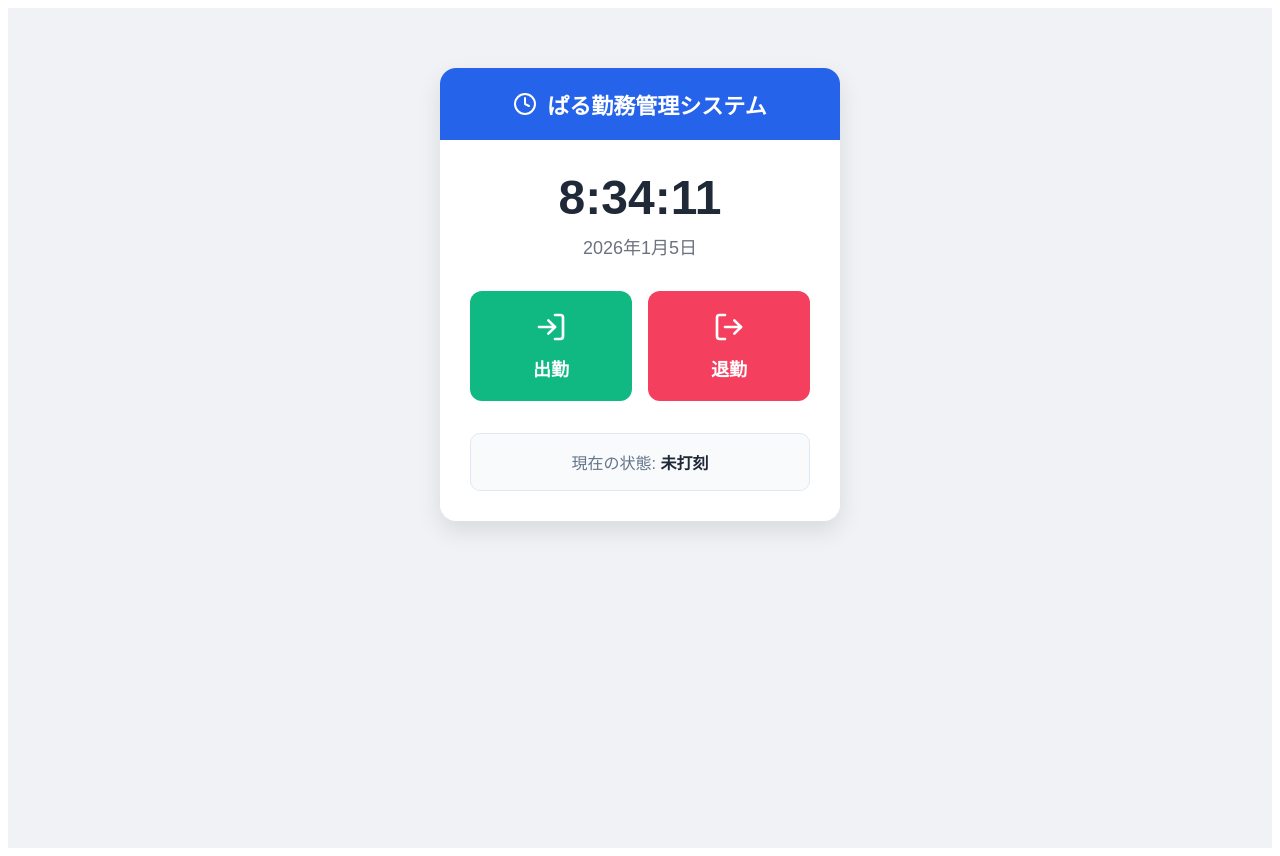
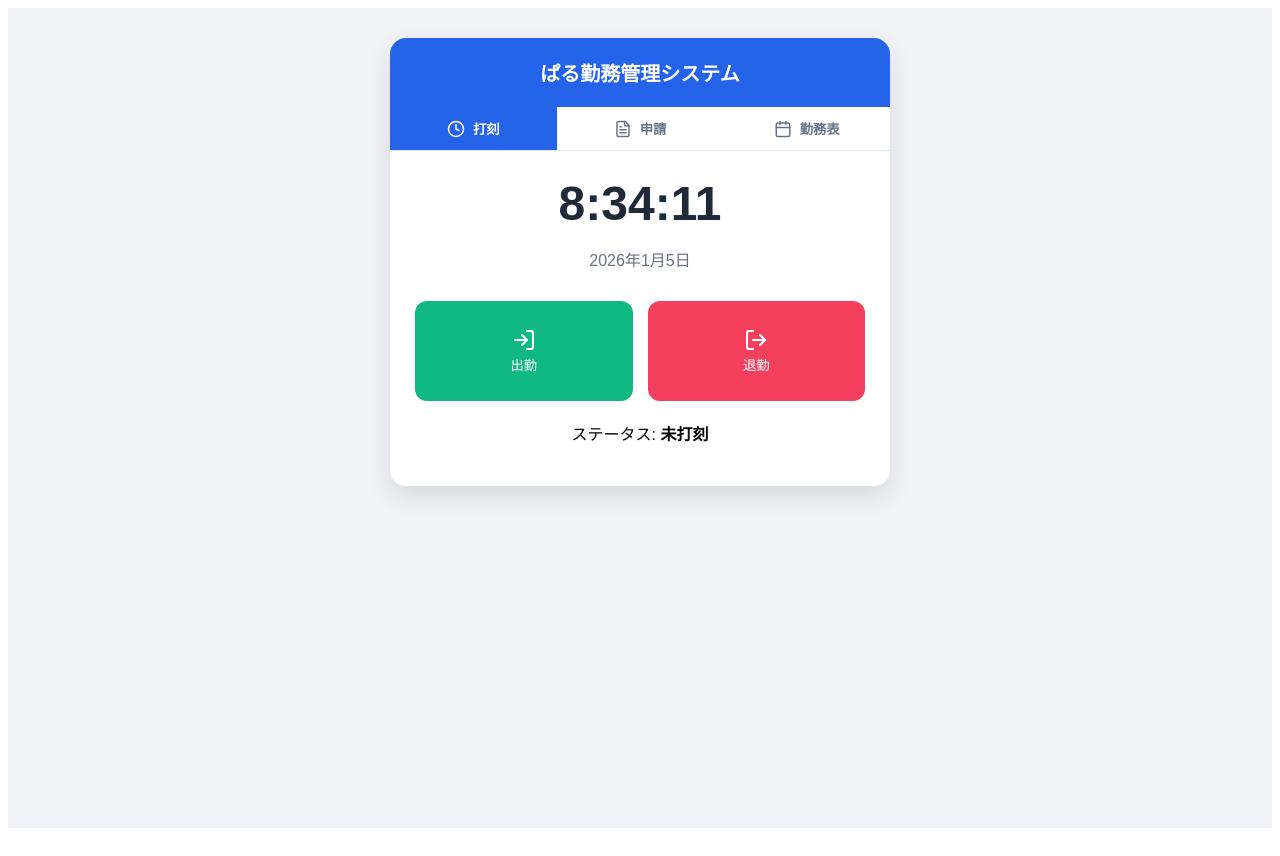
Before and after one commit to yuharayu9-ops/kinmu-kanri, a Next.js app: page / in a window 1280 px wide. Built offline with nearby package versions, Linux system fonts and the light colour scheme.

Commit message:
Update page.tsx

```diff
--- a/app/page.tsx
+++ b/app/page.tsx
@@ -1,9 +1,10 @@
 "use client";
 import React, { useState, useEffect } from 'react';
-import { Clock, LogIn, LogOut } from 'lucide-react';
+import { Clock, LogIn, LogOut, Calendar, FileText, Send } from 'lucide-react';
 
 export default function AttendanceSystem() {
   const [time, setTime] = useState("");
+  const [view, setView] = useState("punch"); // punch, application, list
   const [status, setStatus] = useState("未打刻");
 
   useEffect(() => {
@@ -14,44 +15,92 @@ export default function AttendanceSystem() {
   }, []);
 
   const cardStyle: React.CSSProperties = {
-    maxWidth: '400px', margin: '40px auto', backgroundColor: 'white',
+    maxWidth: '500px', margin: '20px auto', backgroundColor: 'white',
     borderRadius: '16px', boxShadow: '0 10px 25px rgba(0,0,0,0.1)', overflow: 'hidden',
     fontFamily: 'sans-serif'
   };
 
+  const navButtonStyle = (active: boolean) => ({
+    flex: 1, padding: '12px', border: 'none', backgroundColor: active ? '#2563eb' : 'white',
+    color: active ? 'white' : '#64748b', cursor: 'pointer', fontWeight: 'bold',
+    display: 'flex', alignItems: 'center', justifyContent: 'center', gap: '8px', transition: '0.3s'
+  });
+
   return (
-    <div style={{ minHeight: '100vh', backgroundColor: '#f0f2f5', padding: '20px' }}>
+    <div style={{ minHeight: '100vh', backgroundColor: '#f0f2f5', padding: '10px' }}>
       <div style={cardStyle}>
+        {/* ヘッダー */}
         <div style={{ backgroundColor: '#2563eb', color: 'white', padding: '20px', textAlign: 'center' }}>
-          <h1 style={{ margin: 0, fontSize: '22px', display: 'flex', alignItems: 'center', justifyContent: 'center', gap: '10px' }}>
-            <Clock size={24} /> ぱる勤務管理システム
-          </h1>
+          <h1 style={{ margin: 0, fontSize: '20px' }}>ぱる勤務管理システム</h1>
         </div>
 
-        <div style={{ padding: '30px', textAlign: 'center' }}>
-          <div style={{ fontSize: '48px', fontWeight: 'bold', color: '#1f2937', marginBottom: '8px' }}>{time || "00:00:00"}</div>
-          <div style={{ fontSize: '18px', color: '#6b7280', marginBottom: '32px' }}>2026年1月5日</div>
+        {/* ナビゲーション */}
+        <div style={{ display: 'flex', borderBottom: '1px solid #e2e8f0' }}>
+          <button onClick={() => setView("punch")} style={navButtonStyle(view === "punch")}><Clock size={18}/>打刻</button>
+          <button onClick={() => setView("application")} style={navButtonStyle(view === "application")}><FileText size={18}/>申請</button>
+          <button onClick={() => setView("list")} style={navButtonStyle(view === "list")}><Calendar size={18}/>勤務表</button>
+        </div>
 
-          <div style={{ display: 'grid', gridTemplateColumns: '1fr 1fr', gap: '16px', marginBottom: '32px' }}>
-            <button
-              onClick={() => setStatus("出勤中")}
-              style={{ height: '110px', backgroundColor: '#10b981', color: 'white', border: 'none', borderRadius: '12px', fontSize: '18px', fontWeight: 'bold', cursor: 'pointer', display: 'flex', flexDirection: 'column', alignItems: 'center', justifyContent: 'center', gap: '12px' }}
-            >
-              <LogIn size={32} /> 出勤
-            </button>
-            <button
-              onClick={() => setStatus("退勤済み")}
-              style={{ height: '110px', backgroundColor: '#f43f5e', color: 'white', border: 'none', borderRadius: '12px', fontSize: '18px', fontWeight: 'bold', cursor: 'pointer', display: 'flex', flexDirection: 'column', alignItems: 'center', justifyContent: 'center', gap: '12px' }}
-            >
-              <LogOut size={32} /> 退勤
-            </button>
-          </div>
+        <div style={{ padding: '25px' }}>
+          {/* 打刻画面 */}
+          {view === "punch" && (
+            <div style={{ textAlign: 'center' }}>
+              <div style={{ fontSize: '48px', fontWeight: 'bold', color: '#1f2937' }}>{time || "00:00:00"}</div>
+              <p style={{ color: '#6b7280', marginBottom: '30px' }}>2026年1月5日</p>
+              <div style={{ display: 'grid', gridTemplateColumns: '1fr 1fr', gap: '15px', marginBottom: '20px' }}>
+                <button onClick={() => setStatus("出勤中")} style={{ height: '100px', backgroundColor: '#10b981', color: 'white', border: 'none', borderRadius: '12px', cursor: 'pointer' }}><LogIn size={24}/><br/>出勤</button>
+                <button onClick={() => setStatus("退勤済み")} style={{ height: '100px', backgroundColor: '#f43f5e', color: 'white', border: 'none', borderRadius: '12px', cursor: 'pointer' }}><LogOut size={24}/><br/>退勤</button>
+              </div>
+              <p>ステータス: <strong>{status}</strong></p>
+            </div>
+          )}
 
-          <div style={{ backgroundColor: '#f8fafc', padding: '16px', borderRadius: '10px', border: '1px solid #e2e8f0' }}>
-            <p style={{ margin: 0, color: '#64748b', fontSize: '16px' }}>
-              現在の状態: <span style={{ color: status === '出勤中' ? '#059669' : '#1f2937', fontWeight: 'bold' }}>{status}</span>
-            </p>
-          </div>
+          {/* 申請フォーム画面 */}
+          {view === "application" && (
+            <div>
+              <h2 style={{ fontSize: '18px', marginBottom: '20px' }}>勤務変更・休み申請</h2>
+              <div style={{ display: 'flex', flexDirection: 'column', gap: '15px' }}>
+                <label>申請種別
+                  <select style={{ width: '100%', padding: '10px', borderRadius: '6px', border: '1px solid #ccc' }}>
+                    <option>有給休暇</option>
+                    <option>勤務時間変更</option>
+                    <option>欠勤</option>
+                    <option>その他</option>
+                  </select>
+                </label>
+                <label>対象日
+                  <input type="date" style={{ width: '100%', padding: '10px', borderRadius: '6px', border: '1px solid #ccc' }} />
+                </label>
+                <label>理由
+                  <textarea style={{ width: '100%', padding: '10px', borderRadius: '6px', border: '1px solid #ccc', height: '80px' }} placeholder="理由を入力してください"></textarea>
+                </label>
+                <button style={{ padding: '12px', backgroundColor: '#2563eb', color: 'white', border: 'none', borderRadius: '6px', cursor: 'pointer', display: 'flex', alignItems: 'center', justifyContent: 'center', gap: '8px' }}>
+                  <Send size={18}/> 申請を送信する
+                </button>
+              </div>
+            </div>
+          )}
+
+          {/* 勤務表画面（仮） */}
+          {view === "list" && (
+            <div>
+              <h2 style={{ fontSize: '18px', marginBottom: '15px' }}>1月の勤務実績</h2>
+              <table style={{ width: '100%', borderCollapse: 'collapse' }}>
+                <thead style={{ backgroundColor: '#f8fafc' }}>
+                  <tr>
+                    <th style={{ padding: '10px', borderBottom: '1px solid #e2e8f0', textAlign: 'left' }}>日付</th>
+                    <th style={{ padding: '10px', borderBottom: '1px solid #e2e8f0', textAlign: 'left' }}>出勤</th>
+                    <th style={{ padding: '10px', borderBottom: '1px solid #e2e8f0', textAlign: 'left' }}>退勤</th>
+                  </tr>
+                </thead>
+                <tbody>
+                  <tr><td style={{ padding: '10px', borderBottom: '1px solid #f1f5f9' }}>1/5</td><td style={{ color: '#10b981' }}>08:55</td><td>17:05</td></tr>
+                  <tr><td style={{ padding: '10px', borderBottom: '1px solid #f1f5f9' }}>1/4</td><td style={{ color: '#10b981' }}>09:00</td><td>17:10</td></tr>
+                </tbody>
+              </table>
+              <p style={{ fontSize: '12px', color: '#94a3b8', marginTop: '20px' }}>※データ保存機能は次のステップで設定します</p>
+            </div>
+          )}
         </div>
       </div>
     </div>
```
